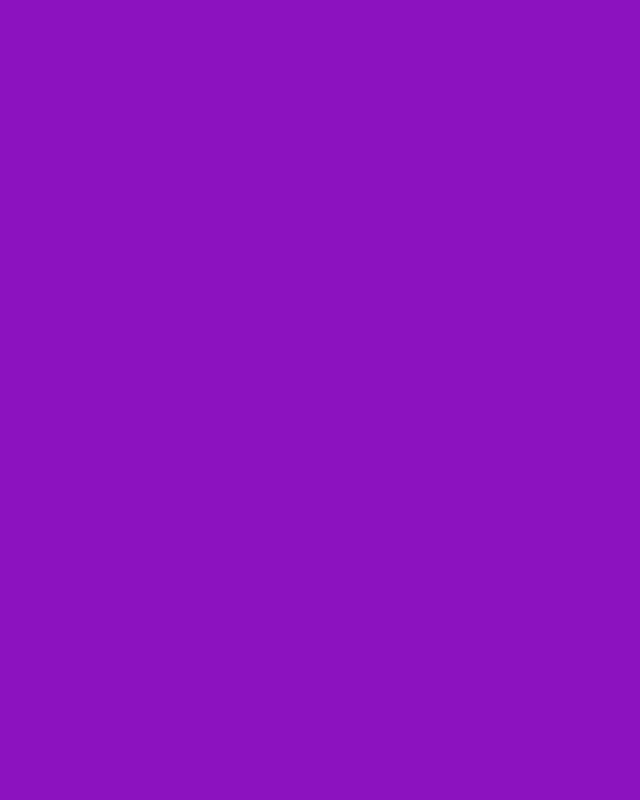
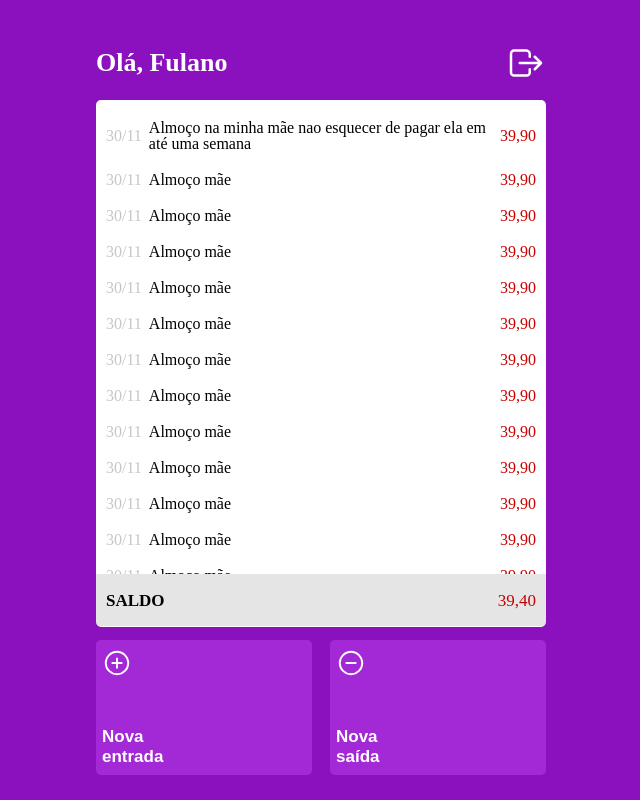
Before and after one commit to pedrobme/projeto14-mywallet-front, a JavaScript app: page /wallet in a window 1280 px wide. Before the commit this address had no page. Shown: the whole page, without its empty margins (319-959 px from the left). Built offline with nearby package versions, Linux system fonts and the light colour scheme; a web font is replaced by a local one.

Commit message:
Feat: Static wallet screen

```diff
--- a/public/index.html
+++ b/public/index.html
@@ -15,6 +15,9 @@
 <body>
   <noscript>You need to enable JavaScript to run this app.</noscript>
   <div class="root"></div>
+
+  <script type="module" src="https://unpkg.com/ionicons@5.5.2/dist/ionicons/ionicons.esm.js"></script>
+  <script nomodule src="https://unpkg.com/ionicons@5.5.2/dist/ionicons/ionicons.js"></script>
 </body>
 
 </html>
--- a/src/App.js
+++ b/src/App.js
@@ -3,6 +3,7 @@ import GlobalStyle from "./GlobalStyle";
 import ResetCss from "./ResetCss";
 import { BrowserRouter as Router, Route, Routes } from "react-router-dom";
 import SignupScreen from "./components/SignupScreen";
+import WalletScreen from "./components/WalletScreen";
 
 function App() {
   return (
@@ -13,6 +14,7 @@ function App() {
         <Routes>
           <Route path="/" element={<SigninScreen />} />
           <Route path="/signup" element={<SignupScreen />} />
+          <Route path="/wallet" element={<WalletScreen />} />
         </Routes>
       </Router>
     </>
--- a/src/GlobalStyle.js
+++ b/src/GlobalStyle.js
@@ -1,6 +1,10 @@
 import { createGlobalStyle } from "styled-components";
 
 const GlobalStyle = createGlobalStyle`
+
+*{
+    box-sizing: border-box;
+}
 
 body {
 	background-color: #8C11BE;
@@ -13,6 +17,7 @@ body {
     flex-direction: column;
 
     justify-content: center;
+    align-items: center;
 }
 `;
 
--- a/src/components/SigninScreen.js
+++ b/src/components/SigninScreen.js
@@ -31,13 +31,12 @@ const ScreenContainer = styled.div`
   height: 300px;
 
   justify-content: space-between;
+  align-items: center;
 
   a {
     font-weight: 700;
     font-size: 15px;
     color: #ffffff;
-
-    margin-inline: auto;
   }
 `;
 
@@ -45,17 +44,21 @@ const StyledHeader = styled.header`
   font-family: "Saira Stencil One", cursive;
   font-size: 32px;
   color: #ffffff;
-
-  margin-inline: auto;
 `;
 
 const StyledForm = styled.form`
   display: flex;
   flex-direction: column;
+
+  width: 90%;
+  max-width: 500px;
+
+  align-items: center;
 `;
 
 const StyledInput = styled.input`
-  width: 326px;
+  width: 90%;
+  max-width: 500px;
   height: 58px;
 
   border-radius: 5px;
@@ -70,13 +73,12 @@ const StyledInput = styled.input`
     color: #000000;
   }
 
-  margin-inline: auto;
-
   margin-bottom: 13px;
 `;
 
 const StyledButton = styled.button`
-  width: 326px;
+  width: 90%;
+  max-width: 326px;
   height: 46px;
 
   background: #a328d6;
@@ -84,7 +86,7 @@ const StyledButton = styled.button`
 
   border: none;
 
-  margin-inline: auto;
+  margin-top: 30px;
 
   font-weight: 700;
   font-size: 20px;
--- a/src/components/SignupScreen.js
+++ b/src/components/SignupScreen.js
@@ -33,13 +33,12 @@ const ScreenContainer = styled.div`
   height: 450px;
 
   justify-content: space-between;
+  align-items: center;
 
   a {
     font-weight: 700;
     font-size: 15px;
     color: #ffffff;
-
-    margin-inline: auto;
   }
 `;
 
@@ -47,17 +46,21 @@ const StyledHeader = styled.header`
   font-family: "Saira Stencil One", cursive;
   font-size: 32px;
   color: #ffffff;
-
-  margin-inline: auto;
 `;
 
 const StyledForm = styled.form`
   display: flex;
   flex-direction: column;
+
+  width: 90%;
+  max-width: 500px;
+
+  align-items: center;
 `;
 
 const StyledInput = styled.input`
-  width: 326px;
+  width: 90%;
+  max-width: 500px;
   height: 58px;
 
   border-radius: 5px;
@@ -72,13 +75,12 @@ const StyledInput = styled.input`
     color: #000000;
   }
 
-  margin-inline: auto;
-
   margin-bottom: 13px;
 `;
 
 const StyledButton = styled.button`
-  width: 326px;
+  width: 90%;
+  max-width: 326px;
   height: 46px;
 
   background: #a328d6;
@@ -86,7 +88,7 @@ const StyledButton = styled.button`
 
   border: none;
 
-  margin-inline: auto;
+  margin-top: 30px;
 
   font-weight: 700;
   font-size: 20px;
--- /dev/null
+++ b/src/components/WalletScreen.js
@@ -0,0 +1,320 @@
+import styled from "styled-components";
+
+const WalletScreen = () => {
+  return (
+    <ScreenContainer>
+      <StyledHeader>
+        <p>Olá, Fulano</p>
+        <ion-icon name="log-out-outline"></ion-icon>
+      </StyledHeader>
+      <MainContent>
+        <WalletDiv>
+          <WalletHistoryUl>
+            <li>
+              <EntryInfo>
+                <EntryDate>30/11</EntryDate>
+                <EntryDescription>
+                  Almoço na minha mãe nao esquecer de pagar ela em até uma
+                  semana
+                </EntryDescription>
+              </EntryInfo>
+              <EntryAmount>39,90</EntryAmount>
+            </li>
+            <li>
+              <EntryInfo>
+                <EntryDate>30/11</EntryDate>
+                <EntryDescription>Almoço mãe</EntryDescription>
+              </EntryInfo>
+              <EntryAmount>39,90</EntryAmount>
+            </li>
+            <li>
+              <EntryInfo>
+                <EntryDate>30/11</EntryDate>
+                <EntryDescription>Almoço mãe</EntryDescription>
+              </EntryInfo>
+              <EntryAmount>39,90</EntryAmount>
+            </li>
+            <li>
+              <EntryInfo>
+                <EntryDate>30/11</EntryDate>
+                <EntryDescription>Almoço mãe</EntryDescription>
+              </EntryInfo>
+              <EntryAmount>39,90</EntryAmount>
+            </li>
+            <li>
+              <EntryInfo>
+                <EntryDate>30/11</EntryDate>
+                <EntryDescription>Almoço mãe</EntryDescription>
+              </EntryInfo>
+              <EntryAmount>39,90</EntryAmount>
+            </li>
+            <li>
+              <EntryInfo>
+                <EntryDate>30/11</EntryDate>
+                <EntryDescription>Almoço mãe</EntryDescription>
+              </EntryInfo>
+              <EntryAmount>39,90</EntryAmount>
+            </li>
+            <li>
+              <EntryInfo>
+                <EntryDate>30/11</EntryDate>
+                <EntryDescription>Almoço mãe</EntryDescription>
+              </EntryInfo>
+              <EntryAmount>39,90</EntryAmount>
+            </li>
+            <li>
+              <EntryInfo>
+                <EntryDate>30/11</EntryDate>
+                <EntryDescription>Almoço mãe</EntryDescription>
+              </EntryInfo>
+              <EntryAmount>39,90</EntryAmount>
+            </li>
+            <li>
+              <EntryInfo>
+                <EntryDate>30/11</EntryDate>
+                <EntryDescription>Almoço mãe</EntryDescription>
+              </EntryInfo>
+              <EntryAmount>39,90</EntryAmount>
+            </li>
+            <li>
+              <EntryInfo>
+                <EntryDate>30/11</EntryDate>
+                <EntryDescription>Almoço mãe</EntryDescription>
+              </EntryInfo>
+              <EntryAmount>39,90</EntryAmount>
+            </li>
+            <li>
+              <EntryInfo>
+                <EntryDate>30/11</EntryDate>
+                <EntryDescription>Almoço mãe</EntryDescription>
+              </EntryInfo>
+              <EntryAmount>39,90</EntryAmount>
+            </li>
+            <li>
+              <EntryInfo>
+                <EntryDate>30/11</EntryDate>
+                <EntryDescription>Almoço mãe</EntryDescription>
+              </EntryInfo>
+              <EntryAmount>39,90</EntryAmount>
+            </li>
+            <li>
+              <EntryInfo>
+                <EntryDate>30/11</EntryDate>
+                <EntryDescription>Almoço mãe</EntryDescription>
+              </EntryInfo>
+              <EntryAmount>39,90</EntryAmount>
+            </li>
+            <li>
+              <EntryInfo>
+                <EntryDate>30/11</EntryDate>
+                <EntryDescription>Almoço mãe</EntryDescription>
+              </EntryInfo>
+              <EntryAmount>39,90</EntryAmount>
+            </li>
+            <li>
+              <EntryInfo>
+                <EntryDate>30/11</EntryDate>
+                <EntryDescription>Almoço mãe</EntryDescription>
+              </EntryInfo>
+              <EntryAmount>39,90</EntryAmount>
+            </li>
+          </WalletHistoryUl>
+          <WalletBalance>
+            <p>SALDO</p>
+            <p>39,40</p>
+          </WalletBalance>
+        </WalletDiv>
+        <InsertEntriesButtons>
+          <button>
+            <div>
+              <ion-icon name="add-circle-outline"></ion-icon>
+              <p>Nova entrada</p>
+            </div>
+          </button>
+          <button>
+            <div>
+              <ion-icon name="remove-circle-outline"></ion-icon>
+              <p>Nova saída</p>
+            </div>
+          </button>
+        </InsertEntriesButtons>
+      </MainContent>
+    </ScreenContainer>
+  );
+};
+
+export default WalletScreen;
+
+// Styled components
+
+const ScreenContainer = styled.div`
+  display: flex;
+  flex-direction: column;
+  width: 100vw;
+  height: 100vh;
+
+  padding: 25px;
+  max-width: 500px;
+
+  justify-content: space-between;
+`;
+
+const StyledHeader = styled.header`
+  height: 10%;
+  width: 100%;
+
+  display: flex;
+
+  justify-content: space-between;
+  align-items: center;
+
+  p {
+    font-weight: 700;
+    font-size: 26px;
+    color: #ffffff;
+  }
+
+  ion-icon {
+    font-size: 40px;
+    color: #ffffff;
+
+    cursor: pointer;
+  }
+`;
+
+const MainContent = styled.div`
+  display: flex;
+  flex-direction: column;
+
+  justify-content: space-between;
+
+  height: 90%;
+`;
+
+const WalletDiv = styled.div`
+  height: 78%;
+  width: 100%;
+
+  background-color: #ffffff;
+
+  border-radius: 5px;
+
+  p {
+    font-size: 16px;
+  }
+`;
+
+const WalletHistoryUl = styled.ul`
+  height: 90%;
+  width: 100%;
+
+  padding: 10px;
+
+  overflow: scroll;
+
+  li {
+    display: flex;
+
+    justify-content: space-between;
+    align-items: center;
+  }
+`;
+
+const EntryInfo = styled.div`
+  display: flex;
+  height: 10%;
+
+  align-items: center;
+
+  margin-block: 10px;
+`;
+
+const EntryDate = styled.p`
+  margin-right: 7px;
+  color: #c6c6c6;
+`;
+
+const EntryDescription = styled.p`
+  color: #000000;
+
+  word-wrap: break-word;
+`;
+
+const EntryAmount = styled.p`
+  color: #c70000;
+`;
+
+const WalletBalance = styled.div`
+  width: 100%;
+  height: 10%;
+
+  background-color: rgba(0, 0, 0, 0.1);
+
+  display: flex;
+
+  justify-content: space-between;
+  align-items: center;
+
+  padding: 10px;
+
+  p {
+    font-size: 17px;
+
+    :first-child {
+      font-weight: 700;
+      color: #000000;
+    }
+
+    :last-child {
+      color: #c70000;
+    }
+  }
+`;
+
+const InsertEntriesButtons = styled.div`
+  height: 20%;
+  width: 100%;
+
+  display: flex;
+
+  justify-content: space-between;
+
+  button {
+    width: 48%;
+    height: 100%;
+
+    border-radius: 5px;
+
+    border: none;
+
+    cursor: pointer;
+
+    background-color: #a328d6;
+
+    div {
+      height: 90%;
+      width: 30%;
+
+      display: flex;
+      flex-direction: column;
+
+      justify-content: space-between;
+
+      flex-wrap: wrap;
+    }
+
+    p {
+      font-weight: 700;
+      font-size: 17px;
+
+      text-align: start;
+
+      color: #ffffff;
+    }
+
+    ion-icon {
+      font-size: 30px;
+      color: #ffffff;
+    }
+  }
+`;
```
